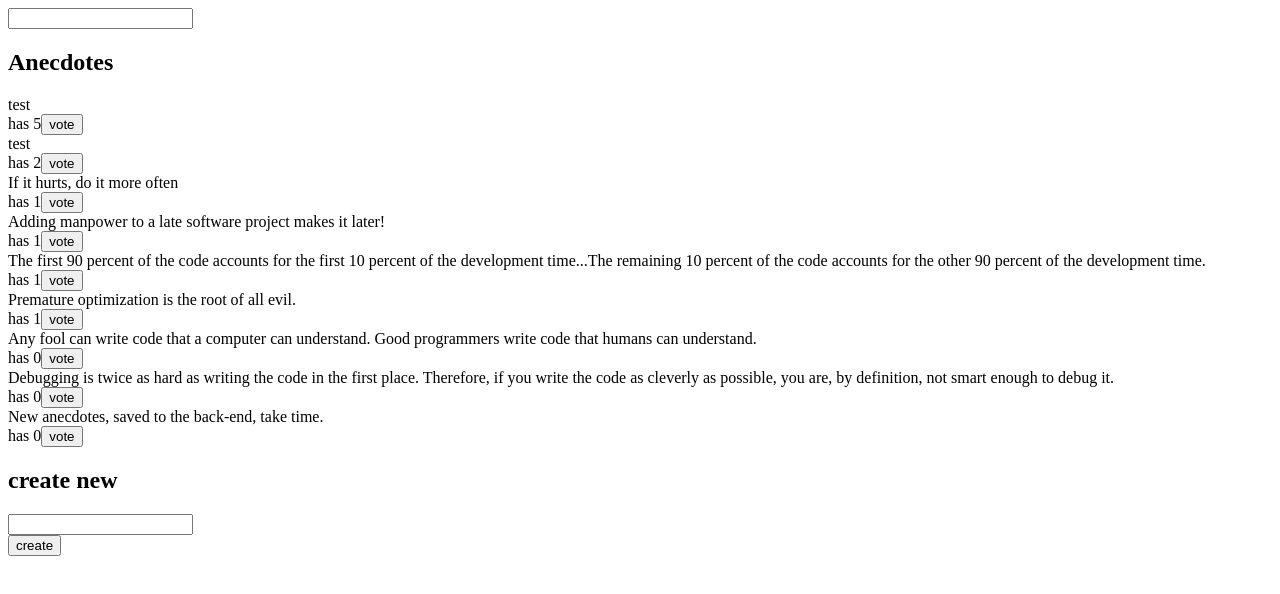
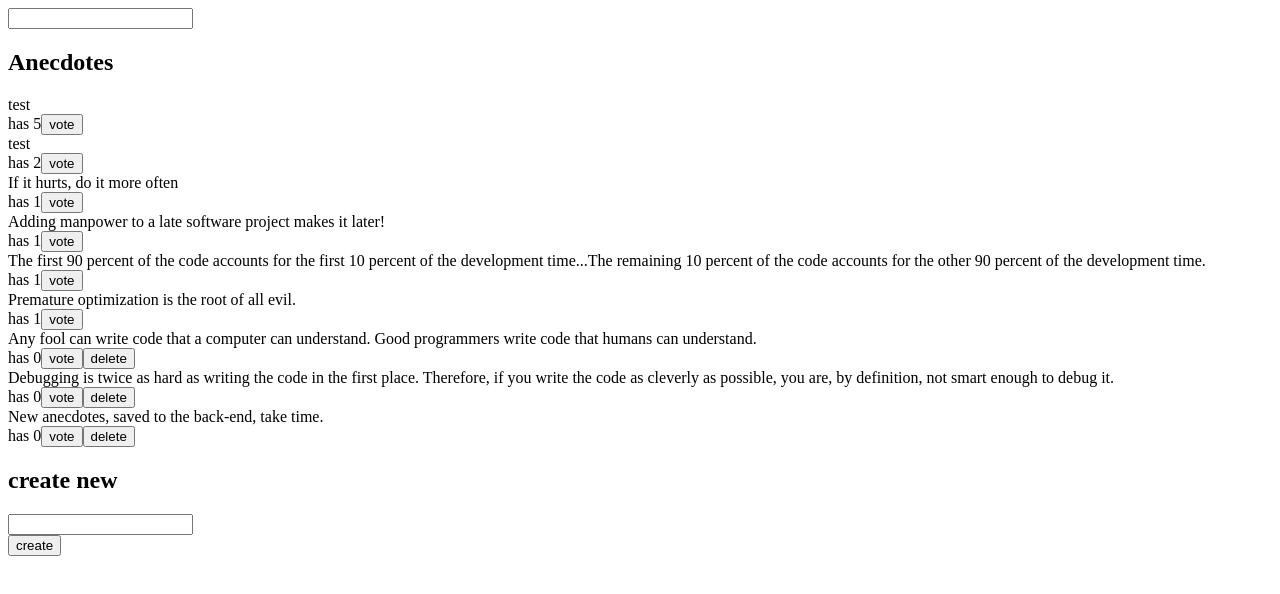
Before and after one commit to MaydayTrey/fsoAdvancedStateMgt, a React (Vite) app in the folder anecdotes/: page / in a window 1280 px wide. Shown: the top 594 px of the page. Built offline with nearby package versions, Linux system fonts and the light colour scheme; data requests are answered from the project's data file.

Commit message:
Added the capacity to delete entries

```diff
--- a/anecdotes/src/components/AnecdoteList.jsx
+++ b/anecdotes/src/components/AnecdoteList.jsx
@@ -1,7 +1,7 @@
 import { useAnecdotes, useAnecdotesActions } from "../store"
 const AnecdoteList = () => {
     const anecdotes = useAnecdotes()
-    const { vote}= useAnecdotesActions()
+    const { vote, remove }= useAnecdotesActions()
     return (
     <div>
     <h2>Anecdotes</h2>
@@ -11,6 +11,9 @@ const AnecdoteList = () => {
           <div>
             has {anecdote.votes}
             <button onClick={() => vote(anecdote.id)}>vote</button>
+            {anecdote.votes === 0 && (
+                <button onClick={() => remove(anecdote.id)}>delete</button>
+                )}
           </div>
         </div>
       ))}
--- a/anecdotes/src/services/anecdotesService.js
+++ b/anecdotes/src/services/anecdotesService.js
@@ -35,4 +35,12 @@ const voteUpdate = async (anecdote) => {
     }
     return await response.json()
 }
-export default { getAll, createAnecdote, voteUpdate }
+
+const remove = async (id) => {
+  const response = await fetch(`${baseUrl}/${id}`, { method: 'DELETE' })
+  if (!response.ok) {
+    throw new Error('Failed to delete anecdote')
+  }
+}
+
+export default { getAll, createAnecdote, voteUpdate, remove }
--- a/anecdotes/src/store.js
+++ b/anecdotes/src/store.js
@@ -22,6 +22,12 @@ const useAnecdoteStore = create((set, get) => ({
       set(state => ({ anecdotes: state.anecdotes.concat(newAnecdote)}))
       notify(`you added '${newAnecdote.content}'`)
     },
+    remove: async (id) => {
+      const anecdote = get().anecdotes.find(n => n.id === id)
+      await anecdotesService.remove(id)
+      set(state => ({ anecdotes: state.anecdotes.filter(n => n.id !== id) }))
+      notify(`deleted '${anecdote.content}'`)
+    },
     setFilter: value => set(() => ({ filter: value })),
     initialize: (newAnecdotes) => set(() => ({ anecdotes: newAnecdotes })) // Long version for readability
   },
```
